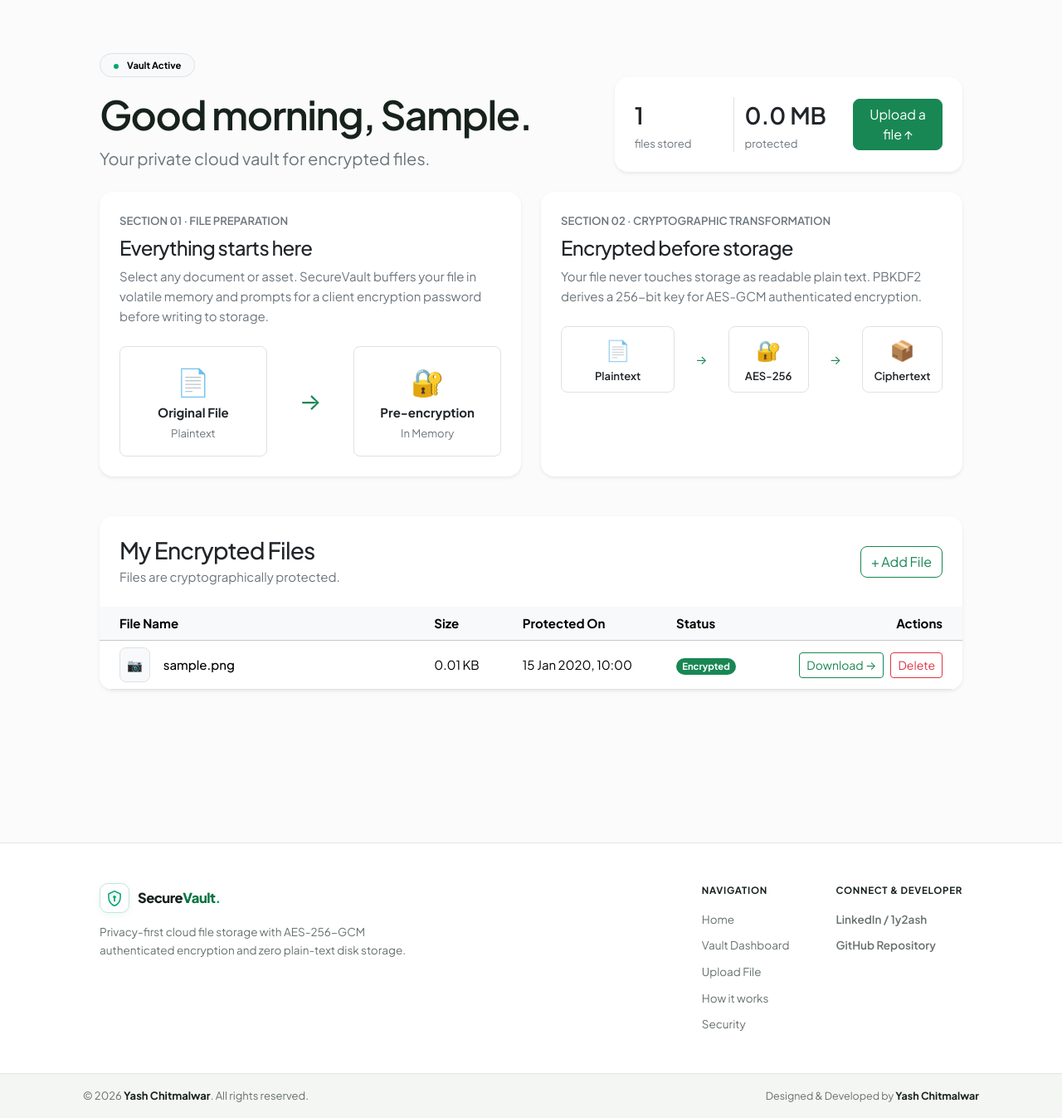
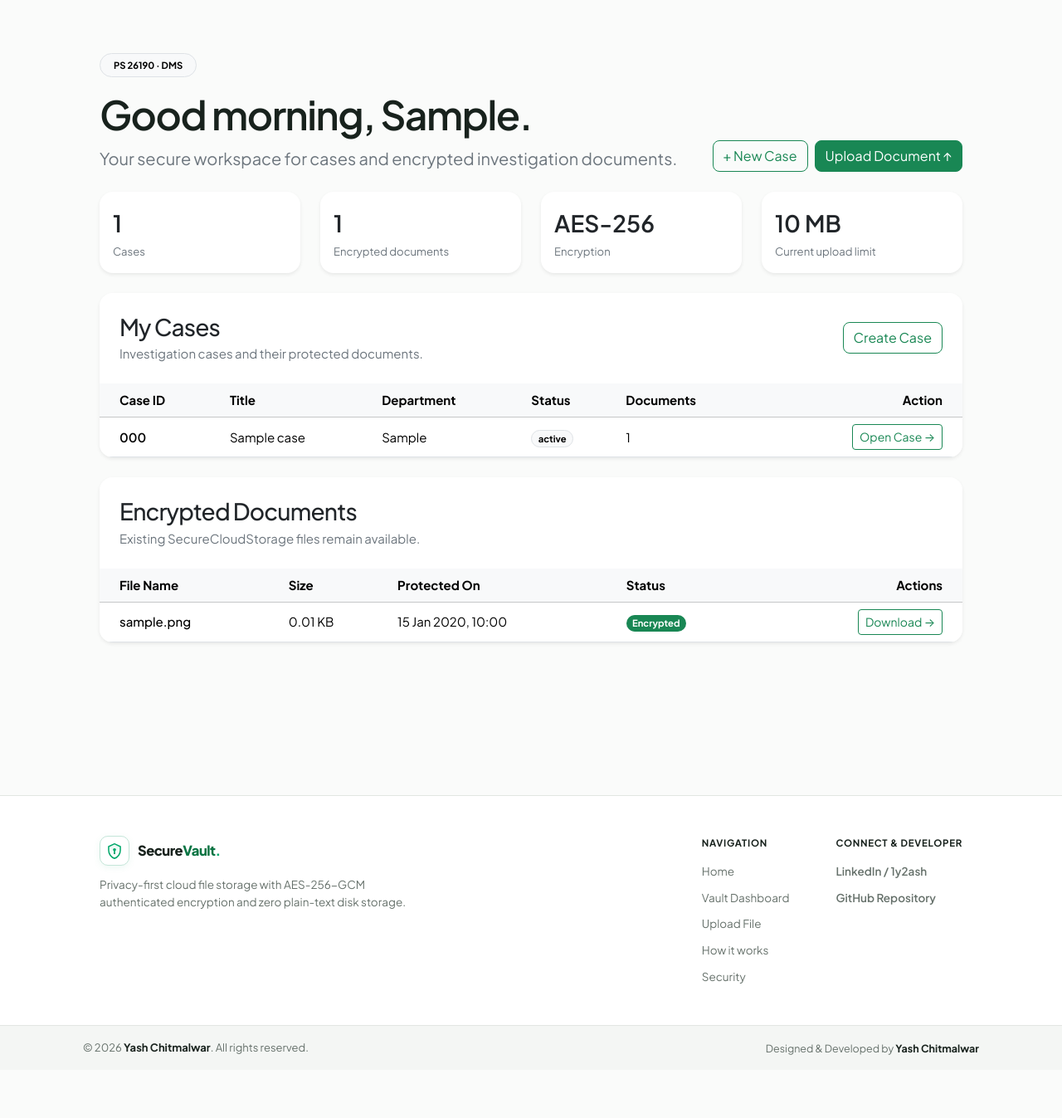
Before and after one commit to 1Y20ash/SecureCloudStorage, a Flask app: page /dashboard in a window 1280 px wide. Shown: the part 65-1412 px from the top of the page at 83% size. After the commit the page ends 1336 px from the top, so only its background shows below. Run offline with Flask 3, Linux system fonts and the light colour scheme; a user stored in the database is signed in; tables that the repository leaves empty hold one stand-in row (values such as "Sample post").

Commit message:
feat: add case-centric DMS dashboard

```diff
--- a/templates/dashboard.html
+++ b/templates/dashboard.html
@@ -1,81 +1,27 @@
 {% extends "base.html" %}
-{% block title %}Vault Dashboard — SecureVault{% endblock %}
-
+{% block title %}DMS Dashboard — SecureVault{% endblock %}
 {% block content %}
 <div class="container-fluid px-0 py-4">
-    <div class="row g-4 align-items-end mb-4">
-        <div class="col-12 col-xl-7">
-            <span class="badge rounded-pill text-bg-light border px-3 py-2 mb-3"><span class="eyebrow-dot d-inline-block me-2"></span> Vault Active</span>
-            <h1 id="dynamic-greeting" class="display-5 fw-semibold mb-2" data-username="{{ current_user.name.split(' ')[0] }}">Good afternoon, {{ current_user.name.split(' ')[0] }}.</h1>
-            <p class="lead text-secondary mb-0">Your private cloud vault for encrypted files.</p>
-        </div>
-        <div class="col-12 col-xl-5">
-            <div class="card border-0 shadow-sm rounded-4">
-                <div class="card-body p-3 p-md-4">
-                    <div class="row g-3 align-items-center">
-                        <div class="col-6 col-sm-4"><div class="fs-3 fw-semibold">{{ files|length }}</div><div class="small text-secondary">files stored</div></div>
-                        {% set total_bytes = namespace(val=0) %}{% for f in files %}{% set total_bytes.val = total_bytes.val + f.file_size %}{% endfor %}
-                        <div class="col-6 col-sm-4 border-start"><div class="fs-3 fw-semibold">{{ "%.1f"|format(total_bytes.val / 1024 / 1024) }} MB</div><div class="small text-secondary">protected</div></div>
-                        <div class="col-12 col-sm-4"><a class="btn btn-success w-100 rounded-3" href="{{ url_for('upload') }}">Upload a file ↑</a></div>
-                    </div>
-                </div>
-            </div>
-        </div>
-    </div>
+  <div class="d-flex flex-wrap justify-content-between align-items-end gap-3 mb-4">
+    <div><span class="badge rounded-pill text-bg-light border px-3 py-2 mb-3">PS 26190 · DMS</span><h1 id="dynamic-greeting" class="display-5 fw-semibold mb-2" data-username="{{ current_user.name.split(' ')[0] }}">Good afternoon, {{ current_user.name.split(' ')[0] }}.</h1><p class="lead text-secondary mb-0">Your secure workspace for cases and encrypted investigation documents.</p></div>
+    <div class="d-flex gap-2"><a class="btn btn-outline-success rounded-3" href="{{ url_for('create_case') }}">+ New Case</a><a class="btn btn-success rounded-3" href="{{ url_for('upload') }}">Upload Document ↑</a></div>
+  </div>
 
-    <div class="row g-4 mb-5">
-        <div class="col-12 col-lg-6"><div class="card h-100 border-0 shadow-sm rounded-4"><div class="card-body p-4">
-            <div class="text-uppercase small fw-semibold text-secondary mb-2">Section 01 · File Preparation</div><h3 class="h4">Everything starts here</h3>
-            <p class="text-secondary">Select any document or asset. SecureVault buffers your file in volatile memory and prompts for a client encryption password before writing to storage.</p>
-            <div class="row g-2 align-items-center text-center mt-4"><div class="col-5"><div class="border rounded-3 p-3"><div class="fs-2">📄</div><strong class="d-block">Original File</strong><small class="text-secondary">Plaintext</small></div></div><div class="col-2 fs-3 text-success">→</div><div class="col-5"><div class="border rounded-3 p-3"><div class="fs-2">🔐</div><strong class="d-block">Pre-encryption</strong><small class="text-secondary">In Memory</small></div></div></div>
-        </div></div></div>
-        <div class="col-12 col-lg-6"><div class="card h-100 border-0 shadow-sm rounded-4"><div class="card-body p-4">
-            <div class="text-uppercase small fw-semibold text-secondary mb-2">Section 02 · Cryptographic Transformation</div><h3 class="h4">Encrypted before storage</h3>
-            <p class="text-secondary">Your file never touches storage as readable plain text. PBKDF2 derives a 256-bit key for AES-GCM authenticated encryption.</p>
-            <div class="row g-2 align-items-center text-center mt-4"><div class="col-4"><div class="border rounded-3 p-2"><div class="fs-4">📄</div><small class="fw-semibold">Plaintext</small></div></div><div class="col-1 text-success">→</div><div class="col-3"><div class="border rounded-3 p-2"><div class="fs-4">🔐</div><small class="fw-semibold">AES-256</small></div></div><div class="col-1 text-success">→</div><div class="col-3"><div class="border rounded-3 p-2"><div class="fs-4">📦</div><small class="fw-semibold">Ciphertext</small></div></div></div>
-        </div></div></div>
-    </div>
+  <div class="row g-3 mb-4">
+    <div class="col-6 col-lg-3"><div class="card border-0 shadow-sm rounded-4 h-100"><div class="card-body"><div class="fs-3 fw-semibold">{{ cases|length }}</div><div class="small text-secondary">Cases</div></div></div></div>
+    <div class="col-6 col-lg-3"><div class="card border-0 shadow-sm rounded-4 h-100"><div class="card-body"><div class="fs-3 fw-semibold">{{ files|length }}</div><div class="small text-secondary">Encrypted documents</div></div></div></div>
+    <div class="col-6 col-lg-3"><div class="card border-0 shadow-sm rounded-4 h-100"><div class="card-body"><div class="fs-3 fw-semibold">AES-256</div><div class="small text-secondary">Encryption</div></div></div></div>
+    <div class="col-6 col-lg-3"><div class="card border-0 shadow-sm rounded-4 h-100"><div class="card-body"><div class="fs-3 fw-semibold">10 MB</div><div class="small text-secondary">Current upload limit</div></div></div></div>
+  </div>
 
-    <div class="card border-0 shadow-sm rounded-4 overflow-hidden">
-        <div class="card-header bg-white border-0 p-4">
-            <div class="row g-3 align-items-center"><div class="col-12 col-md"><h2 class="h3 mb-1">My Encrypted Files</h2><p class="text-secondary mb-0">Files are cryptographically protected.</p></div><div class="col-12 col-md-auto"><a class="btn btn-outline-success rounded-3" href="{{ url_for('upload') }}">+ Add File</a></div></div>
-        </div>
+  <div class="card border-0 shadow-sm rounded-4 overflow-hidden mb-4">
+    <div class="card-header bg-white border-0 p-4"><div class="d-flex justify-content-between align-items-center gap-3"><div><h2 class="h3 mb-1">My Cases</h2><p class="text-secondary mb-0">Investigation cases and their protected documents.</p></div><a class="btn btn-outline-success rounded-3" href="{{ url_for('create_case') }}">Create Case</a></div></div>
+    {% if cases %}<div class="table-responsive"><table class="table table-hover align-middle mb-0"><thead class="table-light"><tr><th class="ps-4">Case ID</th><th>Title</th><th>Department</th><th>Status</th><th>Documents</th><th class="text-end pe-4">Action</th></tr></thead><tbody>{% for case in cases %}<tr><td class="ps-4 fw-semibold">{{ case.case_number }}</td><td>{{ case.title }}</td><td>{{ case.department or '—' }}</td><td><span class="badge rounded-pill text-bg-light border">{{ case.status }}</span></td><td>{{ case.documents|length }}</td><td class="text-end pe-4"><a class="btn btn-sm btn-outline-success" href="{{ url_for('case_detail', case_id=case.id) }}">Open Case →</a></td></tr>{% endfor %}</tbody></table></div>{% else %}<div class="card-body text-center py-5"><div class="display-6 mb-3">📁</div><h3 class="h5">No cases yet</h3><p class="text-secondary">Create your first case to start organizing protected documents.</p><a class="btn btn-success rounded-3" href="{{ url_for('create_case') }}">Create your first case</a></div>{% endif %}
+  </div>
 
-        {% if files %}
-        <div class="table-responsive">
-            <table class="table table-hover align-middle mb-0" style="min-width: 760px;">
-                <thead class="table-light">
-                    <tr>
-                        <th class="ps-4" style="min-width: 280px; width: 38%;">File Name</th>
-                        <th style="min-width: 95px;">Size</th>
-                        <th style="min-width: 165px;">Protected On</th>
-                        <th style="min-width: 110px;">Status</th>
-                        <th class="text-end pe-4" style="min-width: 175px;">Actions</th>
-                    </tr>
-                </thead>
-                <tbody>
-                {% for file in files %}
-                    <tr>
-                        <td class="ps-4">
-                            <div class="d-flex align-items-center gap-3 file-name-cell">
-                                <div class="rounded-3 border p-2 bg-light flex-shrink-0">
-                                    {% if file.original_filename.endswith('.pdf') %}📄{% elif file.original_filename.endswith(('.jpg','.png','.jpeg','.gif')) %}📷{% elif file.original_filename.endswith(('.zip','.tar','.gz')) %}📦{% elif file.original_filename.endswith(('.csv','.xlsx','.xls')) %}📊{% else %}📁{% endif %}
-                                </div>
-                                <span class="fw-medium file-name-text" title="{{ file.original_filename }}">{{ file.original_filename }}</span>
-                            </div>
-                        </td>
-                        <td class="text-nowrap">{{ "%.2f"|format(file.file_size / 1024) }} KB</td>
-                        <td class="text-nowrap">{{ file.uploaded_at.strftime('%d %b %Y, %H:%M') }}</td>
-                        <td><span class="badge rounded-pill text-bg-success">Encrypted</span></td>
-                        <td class="pe-4"><div class="d-flex justify-content-end gap-2 flex-wrap"><a class="btn btn-sm btn-outline-success" href="{{ url_for('download', file_id=file.id) }}">Download →</a><form method="POST" action="{{ url_for('delete_file', file_id=file.id) }}" class="m-0"><button class="btn btn-sm btn-outline-danger" type="submit" onclick="return confirm('Delete this encrypted file permanently?');">Delete</button></form></div></td>
-                    </tr>
-                {% endfor %}
-                </tbody>
-            </table>
-        </div>
-        {% else %}
-        <div class="card-body text-center py-5 px-4"><div class="display-5 mb-3">🔒</div><h3 class="h4">Your vault is empty</h3><p class="text-secondary mx-auto" style="max-width: 520px;">Upload your first file and protect it with AES-256-GCM authenticated encryption.</p><a class="btn btn-success rounded-3 px-4" href="{{ url_for('upload') }}">Upload your first file ↑</a></div>
-        {% endif %}
-    </div>
+  <div class="card border-0 shadow-sm rounded-4 overflow-hidden">
+    <div class="card-header bg-white border-0 p-4"><h2 class="h3 mb-1">Encrypted Documents</h2><p class="text-secondary mb-0">Existing SecureCloudStorage files remain available.</p></div>
+    {% if files %}<div class="table-responsive"><table class="table table-hover align-middle mb-0"><thead class="table-light"><tr><th class="ps-4">File Name</th><th>Size</th><th>Protected On</th><th>Status</th><th class="text-end pe-4">Actions</th></tr></thead><tbody>{% for file in files %}<tr><td class="ps-4 fw-medium">{{ file.original_filename }}</td><td>{{ "%.2f"|format(file.file_size / 1024) }} KB</td><td>{{ file.uploaded_at.strftime('%d %b %Y, %H:%M') }}</td><td><span class="badge rounded-pill text-bg-success">Encrypted</span></td><td class="pe-4 text-end"><a class="btn btn-sm btn-outline-success" href="{{ url_for('download', file_id=file.id) }}">Download →</a></td></tr>{% endfor %}</tbody></table></div>{% else %}<div class="card-body text-center py-4"><p class="text-secondary mb-0">No encrypted documents yet.</p></div>{% endif %}
+  </div>
 </div>
 {% endblock %}
```
